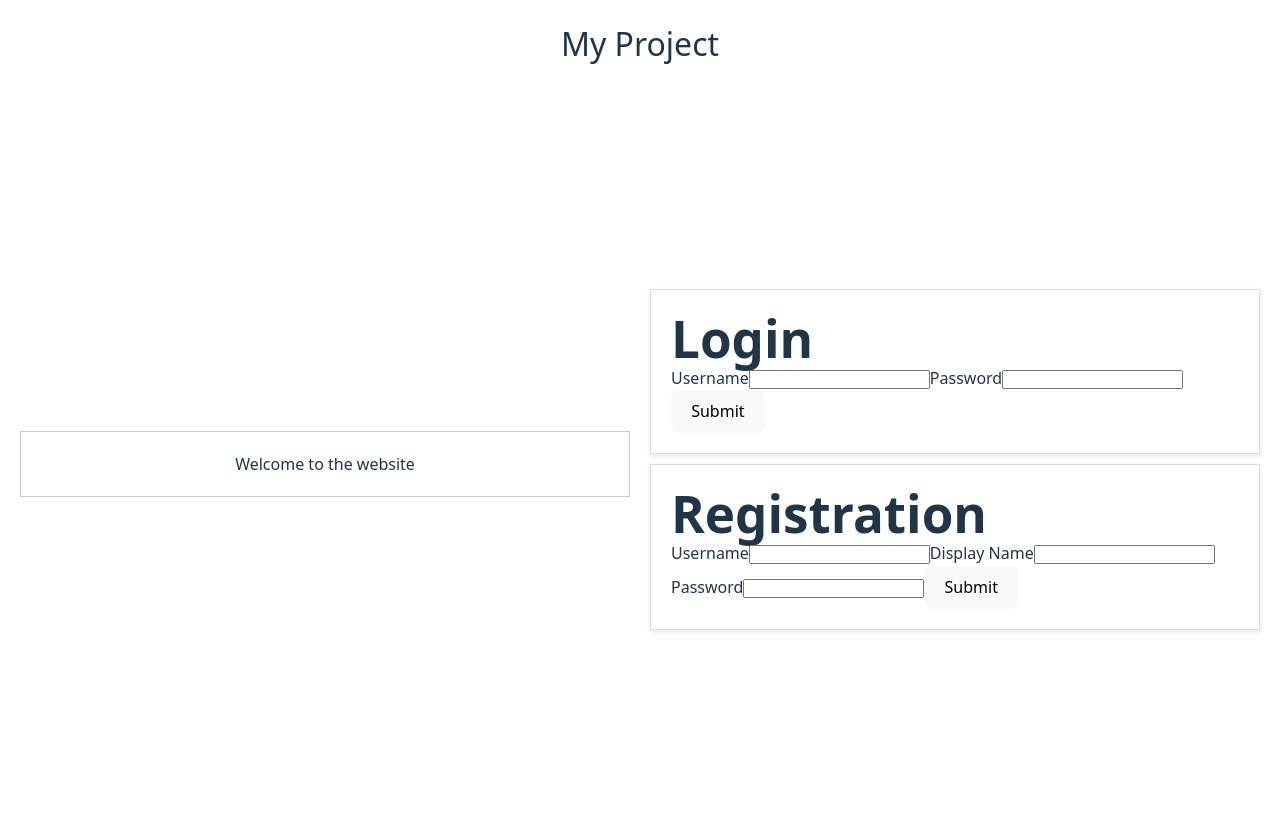
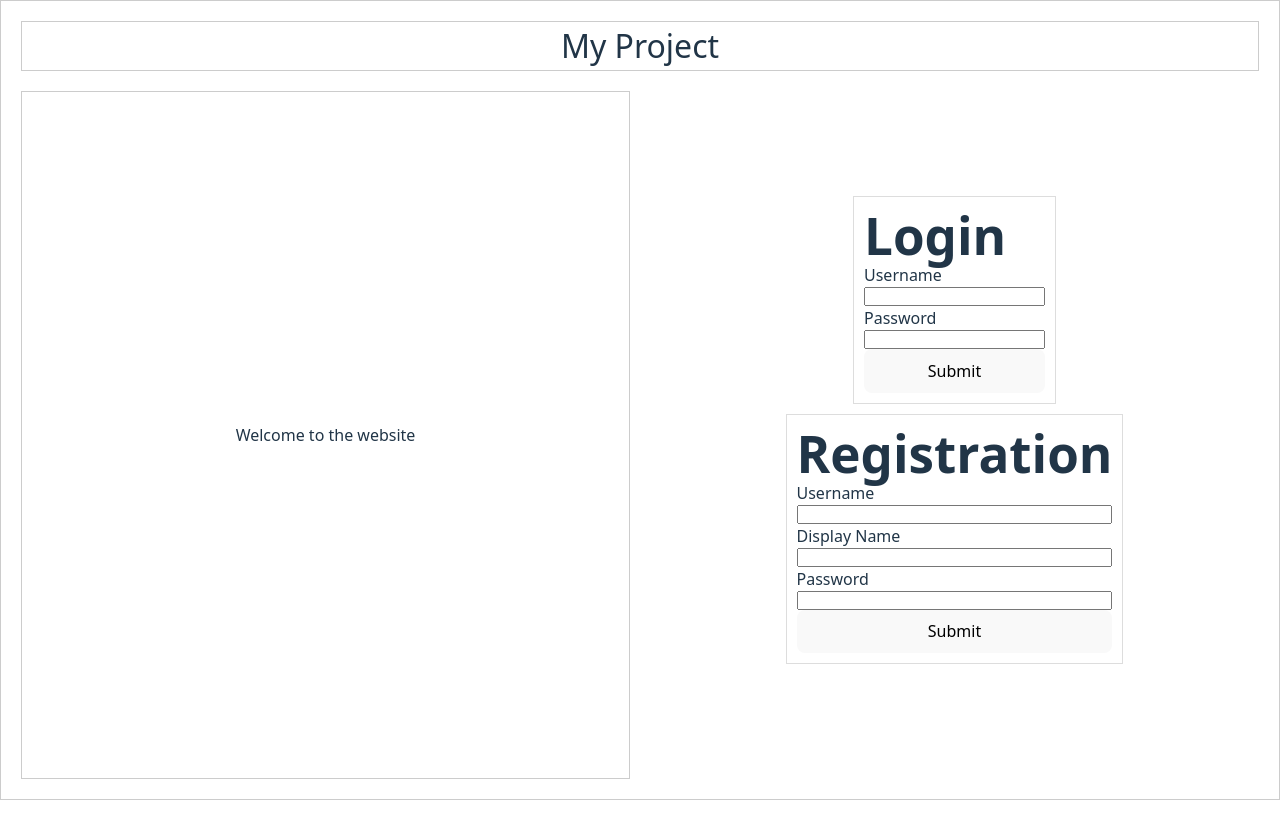
Before and after one commit to sFRHN/DevQuery, a React (Vite) app in the folder frontend/: page / in a window 1280 px wide. After the commit the page ends 800 px from the top, so only its background shows below. Built offline with nearby package versions, Linux system fonts and the light colour scheme; no server answers.

Commit message:
Improoved basic layout of the system

```diff
--- a/frontend/src/Pages/Homepage.css
+++ b/frontend/src/Pages/Homepage.css
@@ -1,35 +1,41 @@
 * {
+	box-sizing: border-box;
 	margin: 0;
 	padding: 0;
-	align-items: center;
-	justify-content: center;
 }
 
 .container {
 	display: grid;
-	grid-template-columns: 1fr 1fr;
+	grid-template-columns: 25% 75%;
 	grid-template-rows: auto 1fr;
+	border: 1px solid #ccc;
+	width: 100vw;
+	height: 100vh;
 	gap: 20px;
 	height: 100vh;
 	padding: 20px;
 }
 
 .title-bar {
-	grid-column: 1 / 3; /* Title spans both columns */
+	display: flex;
+	justify-content: center;
+	align-items: center;
+	flex-direction: row;
+	grid-column: 1 / 3;
 	text-align: center;
 	font-size: 2em;
 	margin-bottom: 20px;
 }
 
 .channel-sidebar {
-	grid-column: 1 / 2; /* Info box in the first column */
+	grid-column: 1 / 2;
 	text-align: center;
 	padding: 20px;
 	border: 1px solid #ccc;
 }
 
 .content-area {
-	grid-column: 2 / 3; /* Login/Register in the second column */
+	grid-column: 2 / 3;
 	display: flex;
 	flex-direction: column;
 	justify-content: flex-start;
--- a/frontend/src/Pages/LandingPage.css
+++ b/frontend/src/Pages/LandingPage.css
@@ -1,44 +1,58 @@
 * {
+	box-sizing: border-box;
 	margin: 0;
 	padding: 0;
-	align-items: center;
-	justify-content: center;
 }
 
 .container {
 	display: grid;
 	grid-template-columns: 1fr 1fr;
 	grid-template-rows: auto 1fr;
-	gap: 20px;
+	border: 1px solid #ccc;
+	width: 100vw;
 	height: 100vh;
-	padding: 20px;
 }
 
 .title {
 	grid-column: 1 / 3; /* Title spans both columns */
 	text-align: center;
 	font-size: 2em;
-	margin-bottom: 20px;
+	border: 1px solid #ccc;
 }
 
 .info-box {
 	grid-column: 1 / 2; /* Info box in the first column */
 	text-align: center;
-	padding: 20px;
 	border: 1px solid #ccc;
+	height: 100%;
+}
+
+.info-box {
+	grid-column: 1 / 2; /* Info box in the first column */
+	text-align: center;
+	border: 1px solid #ccc;
+	height: 100%;
+	/* Add these properties to center content vertically */
+	display: flex;
+	flex-direction: column;
+	justify-content: center;
 }
 
 .login-register {
 	grid-column: 2 / 3; /* Login/Register in the second column */
 	display: flex;
 	flex-direction: column;
-	justify-content: flex-start;
-	align-items: stretch;
+	justify-content: center;
+	align-items: center;
+	border: 1px solid white;
+	height: 100%;
 }
 
 .login-register > * {
+	display: flex;
+	flex-direction: column;
+	justify-content: center;
 	margin-bottom: 10px; /* Add spacing between Login and Registration */
-	padding: 20px;
 	border: 1px solid #ddd;
-	box-shadow: 0 2px 5px rgba(0, 0, 0, 0.1);
+	padding: 10px;
 }
```
